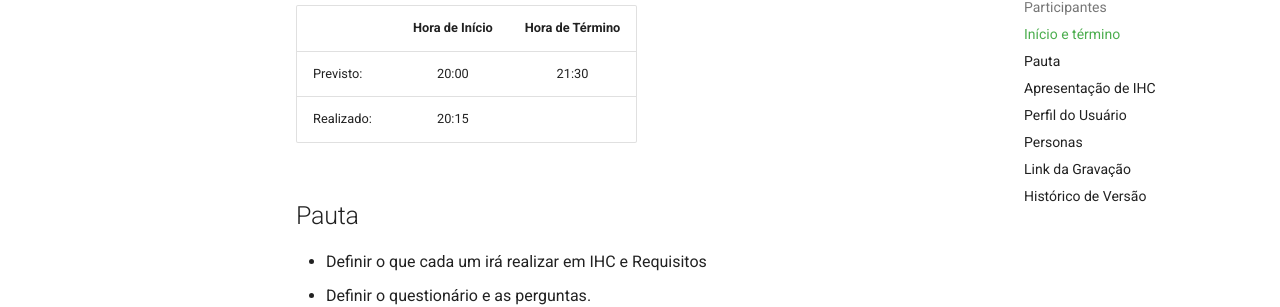
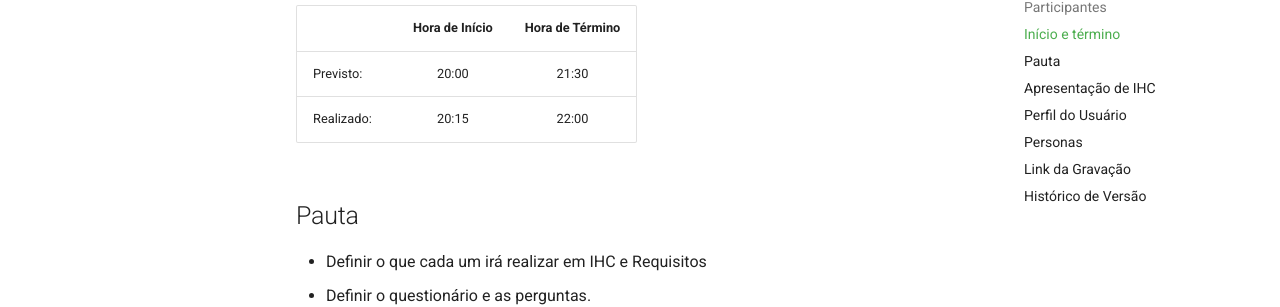
Before and after one commit to Interacao-Humano-Computador/2023.2-NotaLegal, an MkDocs documentation site: the page built from docs/atas/Reunião 5 - 22.09.2023.md, in a window 1280 px wide and 900 px high, scrolled down 508 px. Shown: the part 149-456 px from the top of the window. Built offline with MkDocs 1.6.1 and Material for MkDocs 9.7.7, drawn with Linux system fonts in a browser that asks for light colours; comment, search, counter and statistics services are not loaded.

Commit message:
inserindo hora de termino

```diff
--- a/docs/atas/Reunião 5 - 22.09.2023.md
+++ b/docs/atas/Reunião 5 - 22.09.2023.md
@@ -17,7 +17,7 @@ Reunião realizada no Microsoft Teams.
 |	           | Hora de Início | Hora de Término |
 |--------------|:--------------:|:---------------:|
 |Previsto:     |    20:00       |      21:30      |
-|Realizado:    |     20:15      |             |
+|Realizado:    |     20:15      |        22:00     |
 
 ## Pauta
 
```
